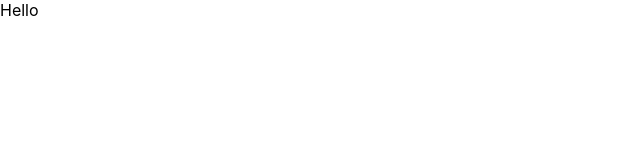
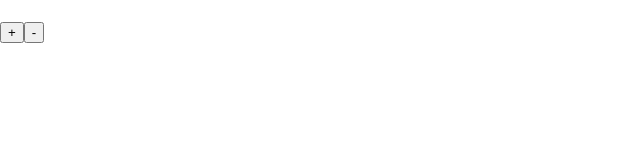
Before and after one commit to KrystianKaminski/react-redux-day2, a React (Create React App) app: page / in a window 1280 px wide. Shown: the top 160 px of the page, without its empty margins (0-640 px from the left). Built offline with nearby package versions, Linux system fonts and the light colour scheme.

Commit message:
Task - make counter work with redux

```diff
--- a/src/App.js
+++ b/src/App.js
@@ -1,7 +1,11 @@
 import React, { Component } from 'react';
 
+import Counter from './Counter'
+
 const App = (props) => (
-  <div>Hello</div>
+  <div>
+    <Counter/>
+  </div>
 )
 
 export default App;
--- /dev/null
+++ b/src/Counter.js
@@ -0,0 +1,29 @@
+import React from 'react'
+import { connect } from 'react-redux'
+
+const Counter = (props) => (
+    <div>
+        <h1>
+            {}
+        </h1>
+        <button
+            onClick={() => {}}
+        >
+        +
+        </button>
+        <button
+            onClick={() => {}}
+        >
+        -
+        </button>
+    </div>
+)
+
+const mapStateToProps = state => ({})
+const mapDispatchToProps = state => ({})
+
+
+export default connect(
+    mapStateToProps,
+    mapDispatchToProps
+)(Counter)
--- a/src/index.js
+++ b/src/index.js
@@ -3,6 +3,14 @@
 import './index.css';
 import App from './App';
 
+
+import { Provider } from 'react-redux'
 import { store } from './store'
 
-ReactDOM.render(<App />, document.getElementById('root'));
+ReactDOM.render(
+    <Provider
+        store={store}
+    >
+        <App />
+    </Provider>,
+    document.getElementById('root'));
--- /dev/null
+++ b/src/state/counter.js
@@ -0,0 +1,15 @@
+const INC = 'counter/INC'
+const DEC = 'counter/DEC'
+
+const INITIAL_STATE = {
+    number: 0
+}
+
+export default (state = INITIAL_STATE, action) => {
+    switch(action.type) {
+
+
+        default:
+            return state
+    }
+}
--- a/src/store.js
+++ b/src/store.js
@@ -1,26 +1,13 @@
 import { createStore, combineReducers } from 'redux'
 
-const reducer1 = () => {
-    return {
-        name: 'Ala'
-    }
-}
-
-const reducer2 = () => {
-    return {
-        name: 'Ola'
-    }
-}
+import counter from './state/counter'
 
 const rootReducer = combineReducers({
-    reducerWithoutShorcut: reducer1,
-    reducer2
+    counter
 })
 
 export const store = createStore(
-    rootReducer
+    rootReducer,
+    window.__REDUX_DEVTOOLS_EXTENSION__ &&
+    window.__REDUX_DEVTOOLS_EXTENSION__()
 )
-
-console.log(store)
-console.log(store.getState())
-console.log(rootReducer)
```
